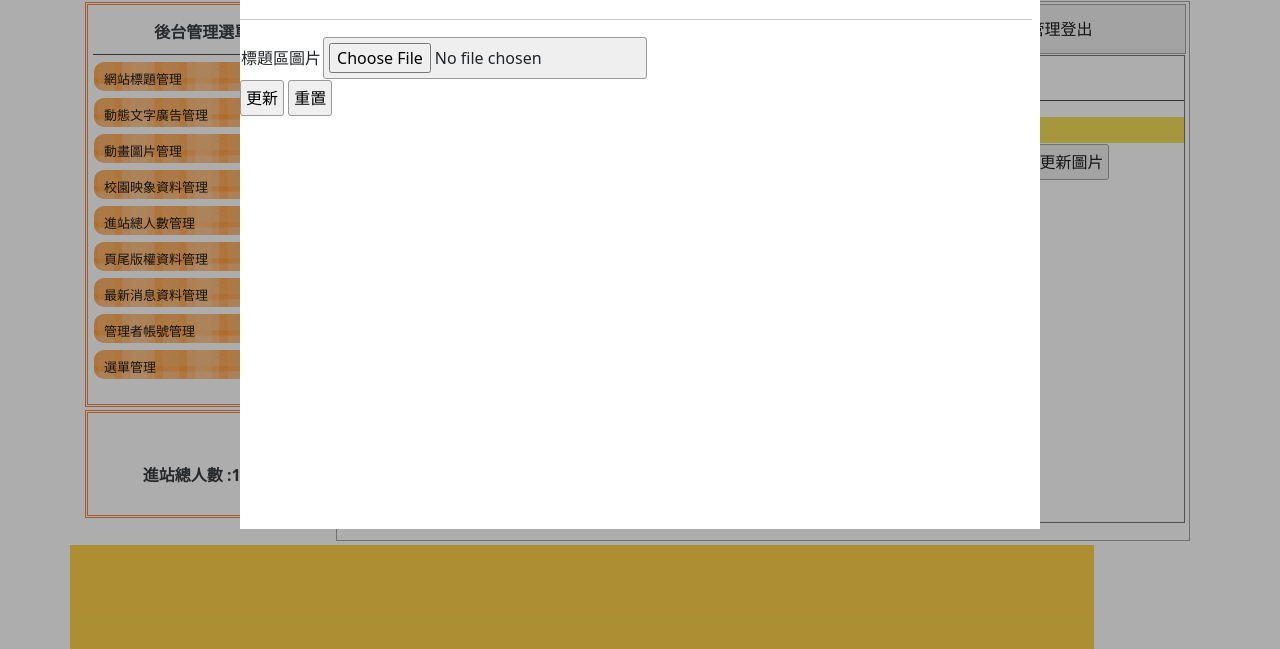
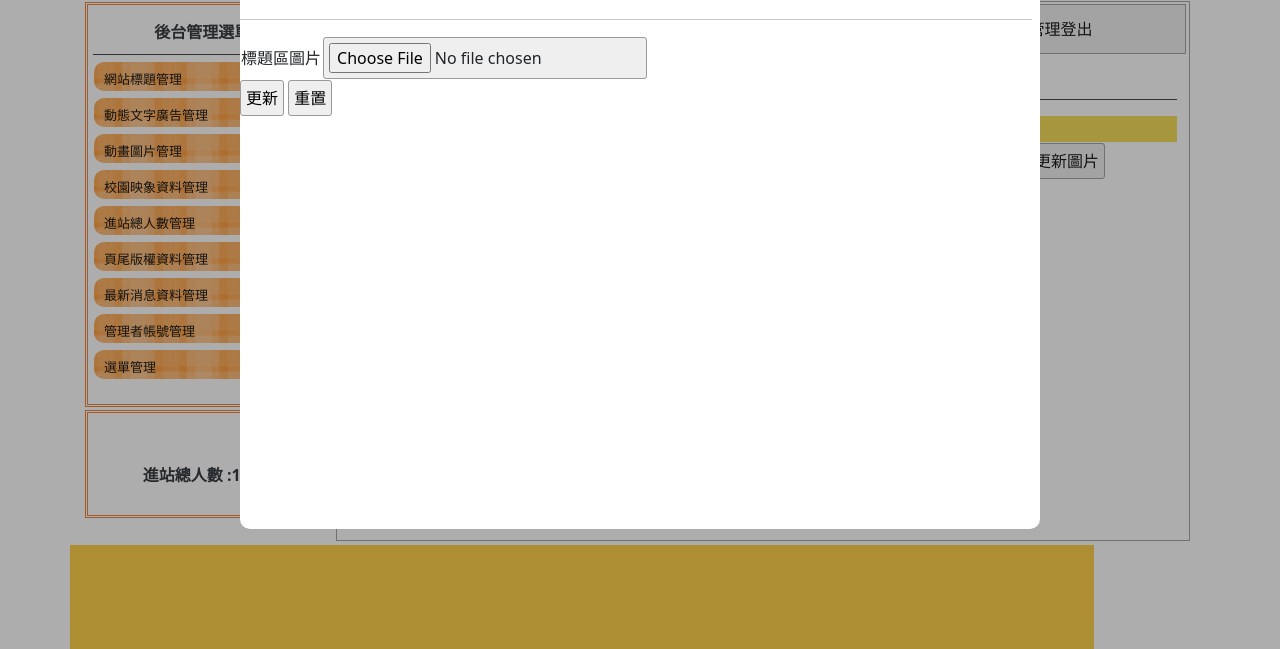
Before and after one commit to s8140156/campus-hw2, a PHP site: page /test/backO.php in a window 1280 px wide, after a click on "更新圖片". Shown: the part 151-800 px from the top of the page. Run offline with PHP 8.4, Linux system fonts and the light colour scheme; the visitor is signed in with stand-in values (Sample User, id 1); tables that the repository leaves empty or names only in its code hold one stand-in row (values such as "Sample post"); grey boxes marked "Sample" are stand-in pictures; data that the repository does not hold is empty.

Commit message:
測試版面位置 調整modal格式

```diff
--- a/back/title.php
+++ b/back/title.php
@@ -1,4 +1,6 @@
-<div style="width:99%; height:87%; margin:auto; overflow:auto; border:#666 1px solid;">
+<div class="container">
+	<div class="row">
+		<div class="col">
 			<p class="t cent botli">網站標題管理</p>
 			<form method="post" action="./api/edit.php">
 				<table width="100%">
@@ -57,3 +59,5 @@
 
 			</form>
 		</div>
+	</div>
+</div>
--- a/css/css.css
+++ b/css/css.css
@@ -17,7 +17,7 @@
 	overflow: auto;
 }
 
-#coverr {
+#coverr {  /*modal那塊遮羞片*/
 	width: 70%;
 	min-width: 300px;
 	max-width: 800px;
@@ -32,6 +32,7 @@
 	bottom: 0px;
 	margin: auto;
 	overflow: auto;
+	border-radius: 10px;
 }
 
 #main {
--- a/front/loginT.php
+++ b/front/loginT.php
@@ -165,7 +165,9 @@
       </ul>
     </div>
 
-<div class="di" style="height:540px; border:#999 1px solid; width:53.2%; margin:2px 0px 0px 0px; float:left; position:relative; left:20px;">
+<!-- <div class="di" style="height:540px; border:#999 1px solid; width:53.2%; margin:2px 0px 0px 0px; float:left; position:relative; left:20px;"> -->
+<div class="di">
+
 <main class="form-signin w-100 m-auto">
   <form>
     <!-- <img class="mb-4" src="../assets/brand/bootstrap-logo.svg" alt="" width="72" height="57"> -->
```
Also changed, not shown: back.php (+11 -9 lines). Lines whose indentation alone changed are shown as unchanged.
